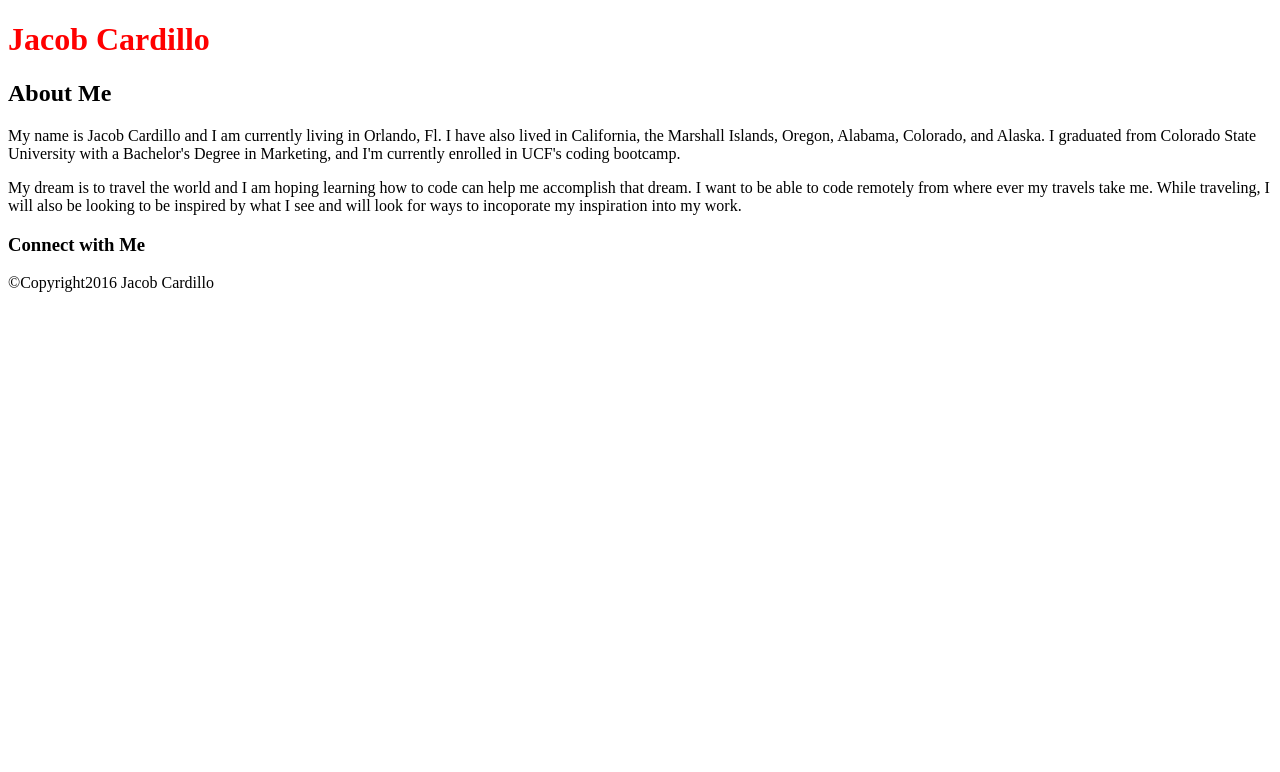
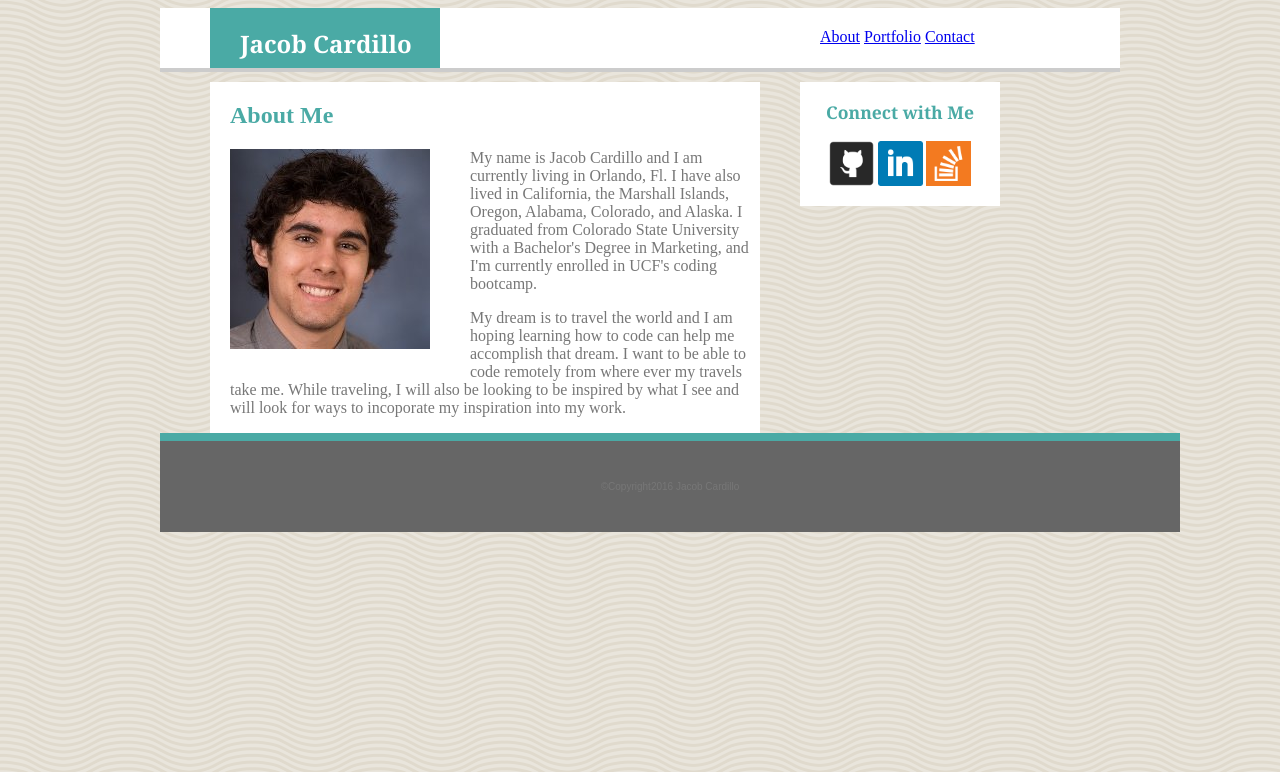
Before and after one commit to jacobc03/Basic-Portfolio, a PHP site: page / in a window 1280 px wide. Shown: the top 772 px of the page. Run offline with PHP 8.4, Linux system fonts and the light colour scheme.

Commit message:
lookin good update

```diff
--- a/assets/css/style.css
+++ b/assets/css/style.css
@@ -1,3 +1,109 @@
+body {
+	background-image: url(../images/wov.png);
+	margin-left: auto;
+	margin-right: auto;
+	width: 960px;
+
+}
+
+/** Main header CSS **/
+.customheader {
+	border-color: #cccccc;
+	background-color: #ffffff;
+	border-bottom-style: solid;
+	border-width: 4px;
+	overflow: auto;
+	width: 960px;
+	height: 60px;
+}
+
 #logo {
-	color:red;
+	color: #ffffff;
+	font-size: 12px;
+	font-family: Georgia;
+	background-color: #4aaaa5;
+	padding: 3px 0 3px 30px;
+	margin-left: 50px;
+	width: 200px;
+	height: 60px;
+	float: left;
+
 }
+
+#links {
+	float: right;
+	width: 250px;
+	padding-top: 20px;
+	padding-right: 50px;
+
+
+}
+
+.mainbody {
+
+}
+.body {
+
+	width: 550px;
+	margin: 10px 0 0 50px;
+
+
+
+}
+
+.profile {
+	float: left;
+	margin: 0 20px 0 0;
+	padding:0 20px 20px 0;
+
+}
+
+.me{
+	color: #4aaaa5;
+	float: left;
+	background-color: #ffffff;
+	padding-left: 20px;
+
+
+}
+
+.connect {
+	color: #4aaaa5;
+	font-size: 15px;
+	font-family: Georgia;
+	text-align: center;
+	align-content: center;
+	float: right;
+	background-color: #ffffff;
+	width: 200px;
+	margin-right: 120px;
+	padding-bottom: 16px;
+
+
+
+
+}
+
+.piclink {
+	height: 45px;
+	width: 45px;
+}
+.text{
+	color: #777777;
+}
+
+
+.footer {
+	clear: both;
+	font-size: 10px;
+	background-color: #666666;
+	color: #777777;
+	text-align: center;
+	font-family: arial;
+	padding: 30px;
+	border-top-style: solid;
+	border-width: 8px;
+	border-color: #4aaaa5;
+	width: 960px;
+
+}
--- a/index.html
+++ b/index.html
@@ -1,23 +1,47 @@
 <!DOCTYPE html>
 <html>
 <head>
+
 	<link rel="stylesheet" type="text/css" href="assets/css/style.css">
 	<title>Jacob Cardillo</title>
 
 </head>
 <body>
-	<div>
-		<h1 id="logo">Jacob Cardillo</h1>
+	<div class="customheader">
+		<div id="logo">
+			<h1>Jacob Cardillo</h1>
+		</div>
+		<div id="links">
+			<a href="index.html">About</a>
+			<a href="portfolio.html">Portfolio</a>
+			<a href="contact.html">Contact</a>
+		</div>
+	</div>
+<div class="mainbody">
+	<div class="body">
+		<section class="me">
+			<h2>About Me</h2>
+				<img class="profile" src="assets/images/jc bus.jpg">
+
+				<p class="text">My name is Jacob Cardillo and I am currently living in Orlando, Fl. I have also lived in California, the Marshall Islands, Oregon, Alabama, Colorado, and Alaska. I graduated from Colorado State University with a Bachelor's Degree in Marketing, and I'm currently enrolled in UCF's coding bootcamp.
+
+				<p class="text">My dream is to travel the world and I am hoping learning how to code can help me accomplish that dream. I want to be able to code remotely from where ever my travels take me. While traveling, I will also be looking to be inspired by what I see and will look for ways to incoporate my inspiration into my work. </p>
+
+
+		</section>
+		</div>
+ 	<div class="connect">
+
+			<h3>Connect with Me</h3>
+				<a href="https://github.com/jacobc03"><img class="piclink" src="assets/images/git.png"></a>
+				<a href="https://www.linkedin.com/in/jacob-cardillo-1b74994a"><img class="piclink"src="assets/images/link.png"></a>
+				<a href="http://stackoverflow.com/users/6818181/j-cardillo"><img class="piclink"src="assets/images/stack.png"></a>
+
+	</div>
 	</div>
 
-		<h2>About Me</h2>
-			<p>My name is Jacob Cardillo and I am currently living in Orlando, Fl. I have also lived in California, the Marshall Islands, Oregon, Alabama, Colorado, and Alaska. I graduated from Colorado State University with a Bachelor's Degree in Marketing, and I'm currently enrolled in UCF's coding bootcamp.
-
-			<p>My dream is to travel the world and I am hoping learning how to code can help me accomplish that dream. I want to be able to code remotely from where ever my travels take me. While traveling, I will also be looking to be inspired by what I see and will look for ways to incoporate my inspiration into my work. </p>
-		<h3>Connect with Me</h3>
-
-<footer>
-	<p> &copy;Copyright2016 Jacob Cardillo</p>
-</footer>
+	<footer class="footer">
+		<p> &copy;Copyright2016 Jacob Cardillo</p>
+	</footer>
 </body>
 </html>
```
Also changed, not shown: contact.html (+21 -0 lines), portfolio.html (+12 -0 lines), assets/images/git.png (added), assets/images/link.png (added), assets/images/stack.png (added), assets/images/wov.png (added), 3 other files.
